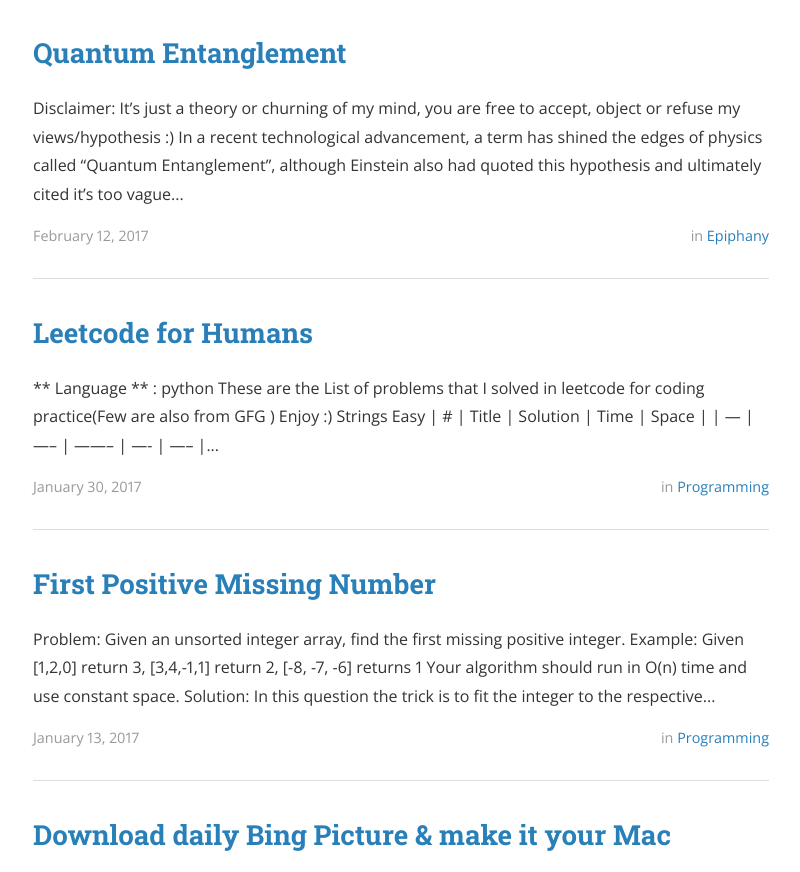
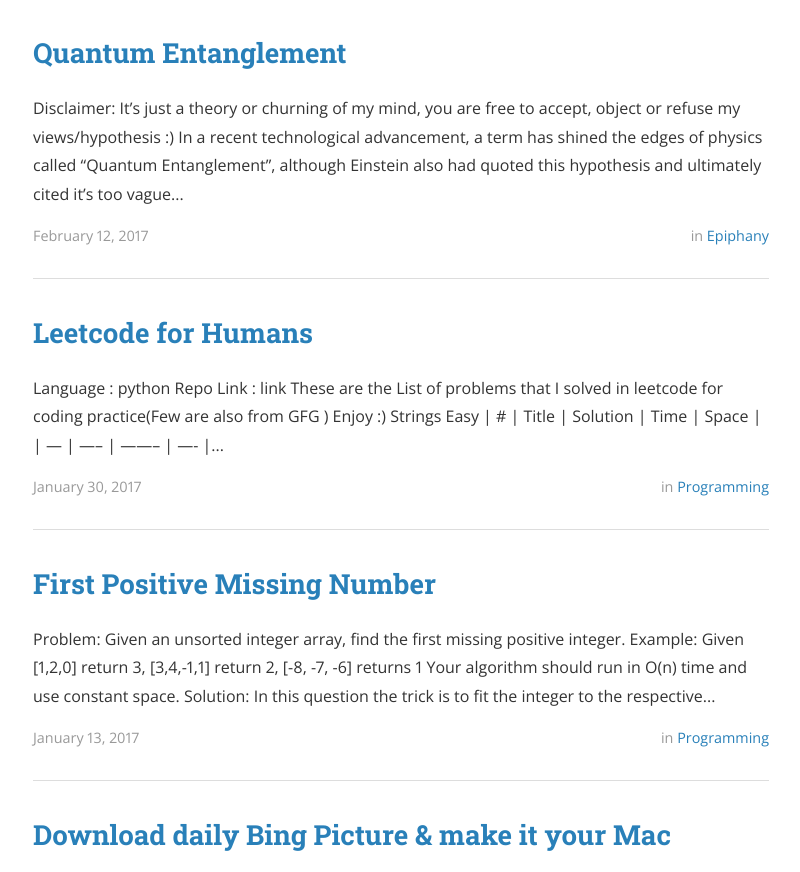
Before and after one commit to Gaurav-Pande/gaurav-pande.github.io, a Jekyll site: the page built from index.html, in a window 1280 px wide, cut to the strip 507-1379 px from the top of the page. Shown: the whole strip, without its empty margins (239-1039 px from the left). Built offline with Jekyll 4.4.1, drawn with Linux system fonts in a browser that asks for light colours; nearby versions of some CDN libraries; the list of posts is cut into pages by our own code; a style sheet for code colours, icons or effects is not loaded.

Commit message:
Update 2017-01-30-leetcode.md

```diff
--- a/_posts/2017-01-30-leetcode.md
+++ b/_posts/2017-01-30-leetcode.md
@@ -9,7 +9,9 @@ cover: "/assets/interviewbit.jpg"
 tag: leetcode
 ---
 
-** Language ** : python
+**Language** : python
+
+**Repo Link** : [link](https://github.com/Gaurav-Pande/DataStructures/tree/master/leetcode)
 
 ---
 
```
